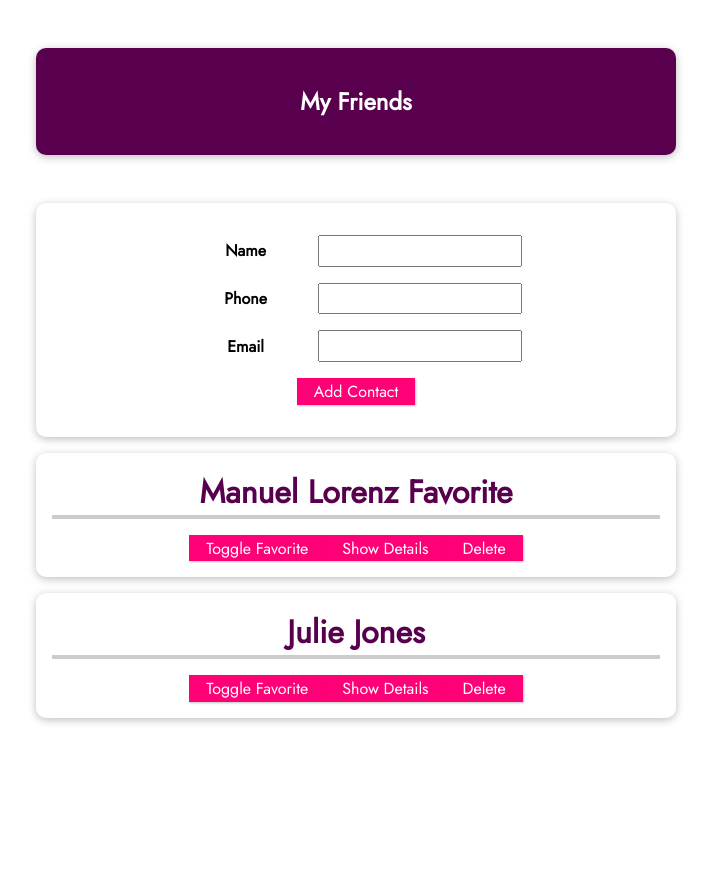
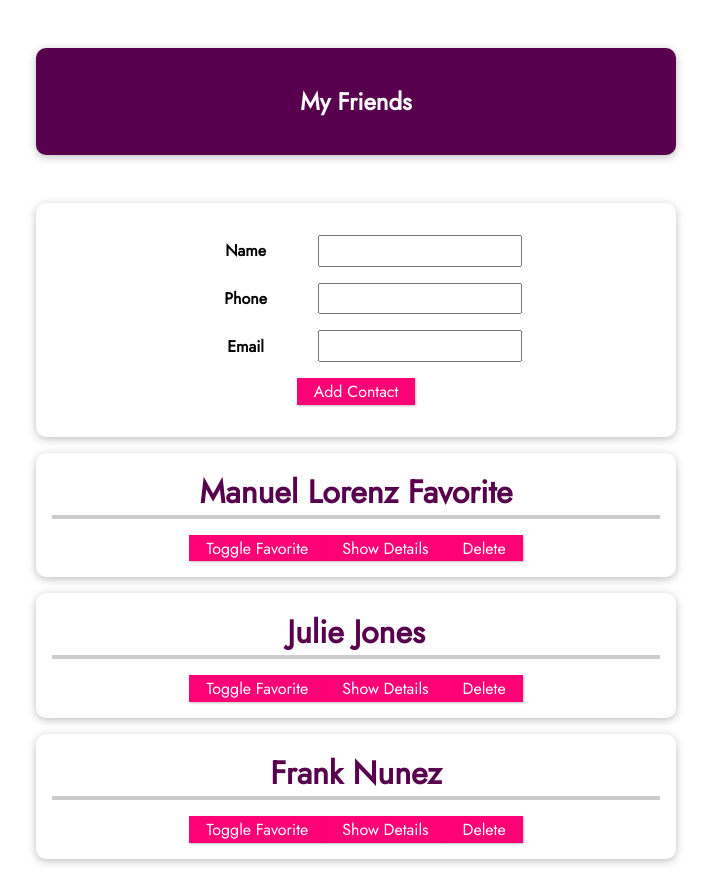
Before and after one commit to s-moe/new-vue-project, a Vue app: page / in a window 1280 px wide. Shown: the whole page, without its empty margins (284-995 px from the left). Before the commit the page ends 800 px from the top, so only its background shows below. Built offline with nearby package versions, Linux system fonts and the light colour scheme.

Commit message:
added new friend

```diff
--- a/src/App.vue
+++ b/src/App.vue
@@ -35,6 +35,13 @@ export default {
           name: "Julie Jones",
           phone: "012344",
           email: "julie@localhost.com",
+          isFavorite: false,
+        },
+        {
+          id: "frank",
+          name: "Frank Nunez",
+          phone: "01234",
+          email: "frank@localhost.com",
           isFavorite: false,
         },
       ],
```
